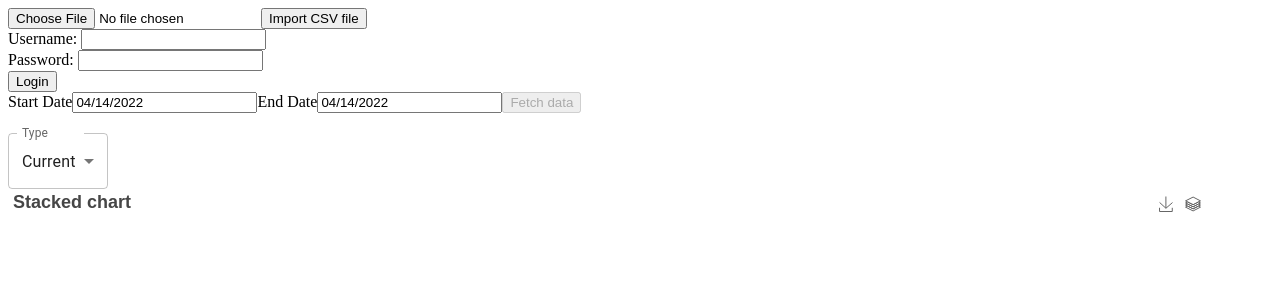
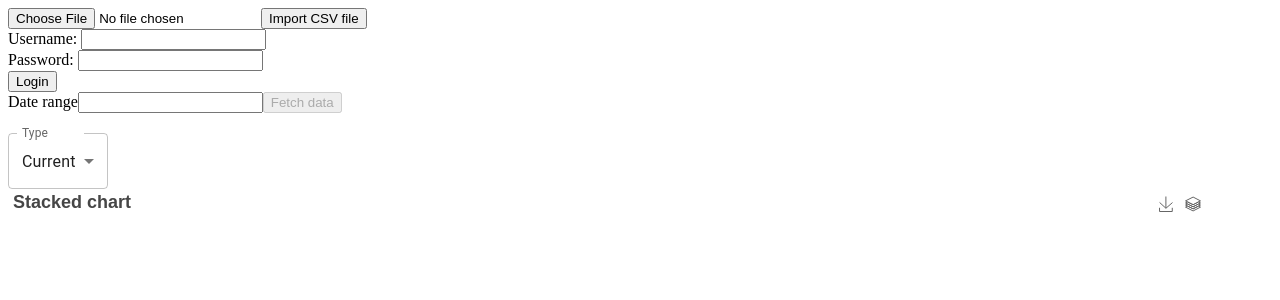
Before and after one commit to tcmak217/charging-station-chart, a React (Create React App) app: page / in a window 1280 px wide. Shown: the top 300 px of the page. Built offline with nearby package versions, Linux system fonts and the light colour scheme.

Commit message:
feat: change the start and end date pickers to a single datepicker

```diff
--- a/src/components/DateRangePicker/DateRangePicker.js
+++ b/src/components/DateRangePicker/DateRangePicker.js
@@ -10,22 +10,17 @@ function DateRangePicker({
 }) {
   return (
     <>
-      Start Date
+      Date range
       <DatePicker
-        selected={startDate}
-        onChange={(date) => handleSetStartDate(date)}
-        selectsStart
+        selectsRange={true}
         startDate={startDate}
         endDate={endDate}
-      />
-      End Date
-      <DatePicker
-        selected={endDate}
-        onChange={(date) => handleSetEndDate(date)}
-        selectsEnd
-        startDate={startDate}
-        endDate={endDate}
-        minDate={startDate}
+        onChange={(update) => {
+          const [start, end] = update;
+          handleSetStartDate(start);
+          handleSetEndDate(end);
+        }}
+        isClearable={true}
       />
     </>
   );
--- a/src/components/FetchData/FetchData.js
+++ b/src/components/FetchData/FetchData.js
@@ -5,8 +5,8 @@ import axios from "axios";
 import DateRangePicker from "../DateRangePicker/DateRangePicker";
 
 function FetchData({ csvJson, handleSetCsvJson, token, isTokenExist }) {
-  const [startDate, setStartDate] = useState(new Date());
-  const [endDate, setEndDate] = useState(new Date());
+  const [startDate, setStartDate] = useState(null);
+  const [endDate, setEndDate] = useState(null);
   const [isLoading, setIsLoading] = useState(false);
 
   const handleSetStartDate = (startDate) => {
```
Also changed, not shown: 1 other file (tests, documents, lock files or other folders).
